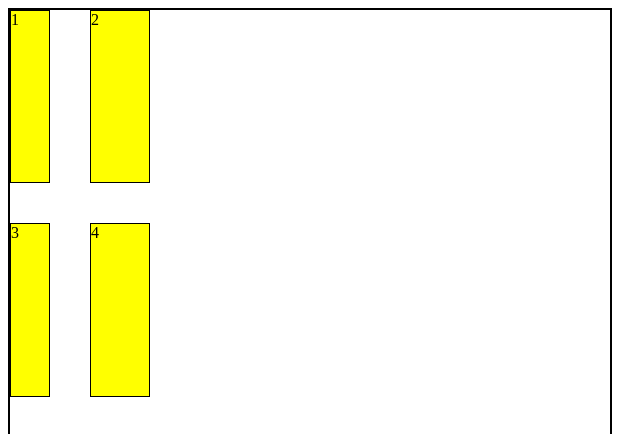
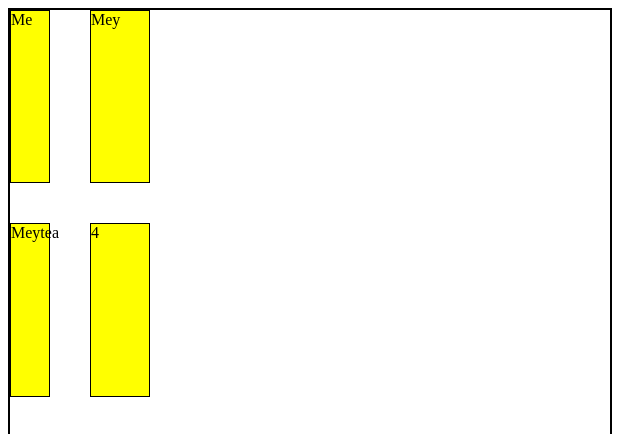
Before and after one commit to meytea/css-grid, a plain HTML site: page index.html in a window 1280 px wide. Shown: the top 434 px of the page, 0-640 px from the left. Drawn offline with Linux system fonts and the light colour scheme.

Commit message:
Update index.html

```diff
--- a/index.html
+++ b/index.html
@@ -26,9 +26,9 @@
 </style>
 <body>
     <section class="container">
-        <div>1</div>
-        <div>2</div>
-        <div>3</div>
+        <div>Me</div>
+        <div>Mey</div>
+        <div>Meytea</div>
         <div>4</div>
         <div>5</div>
     </section>
```
